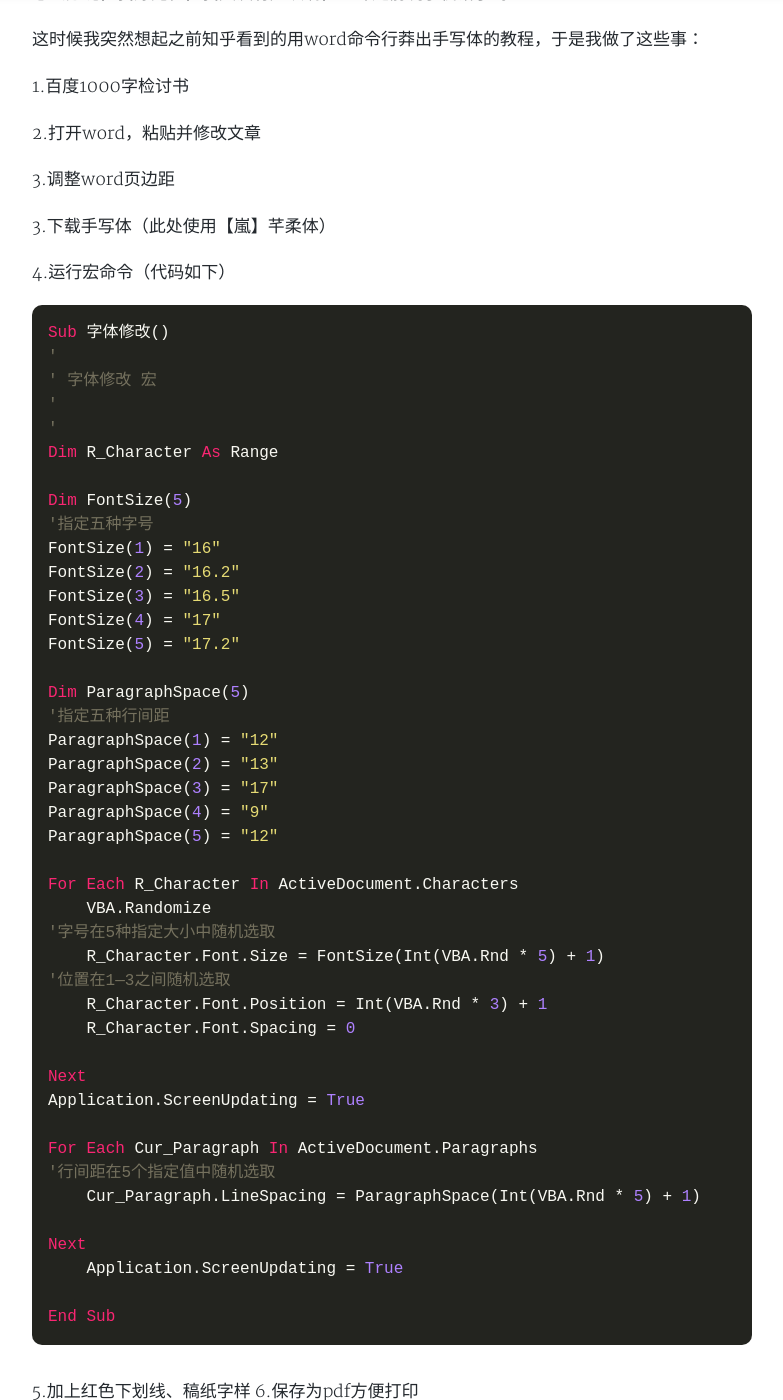
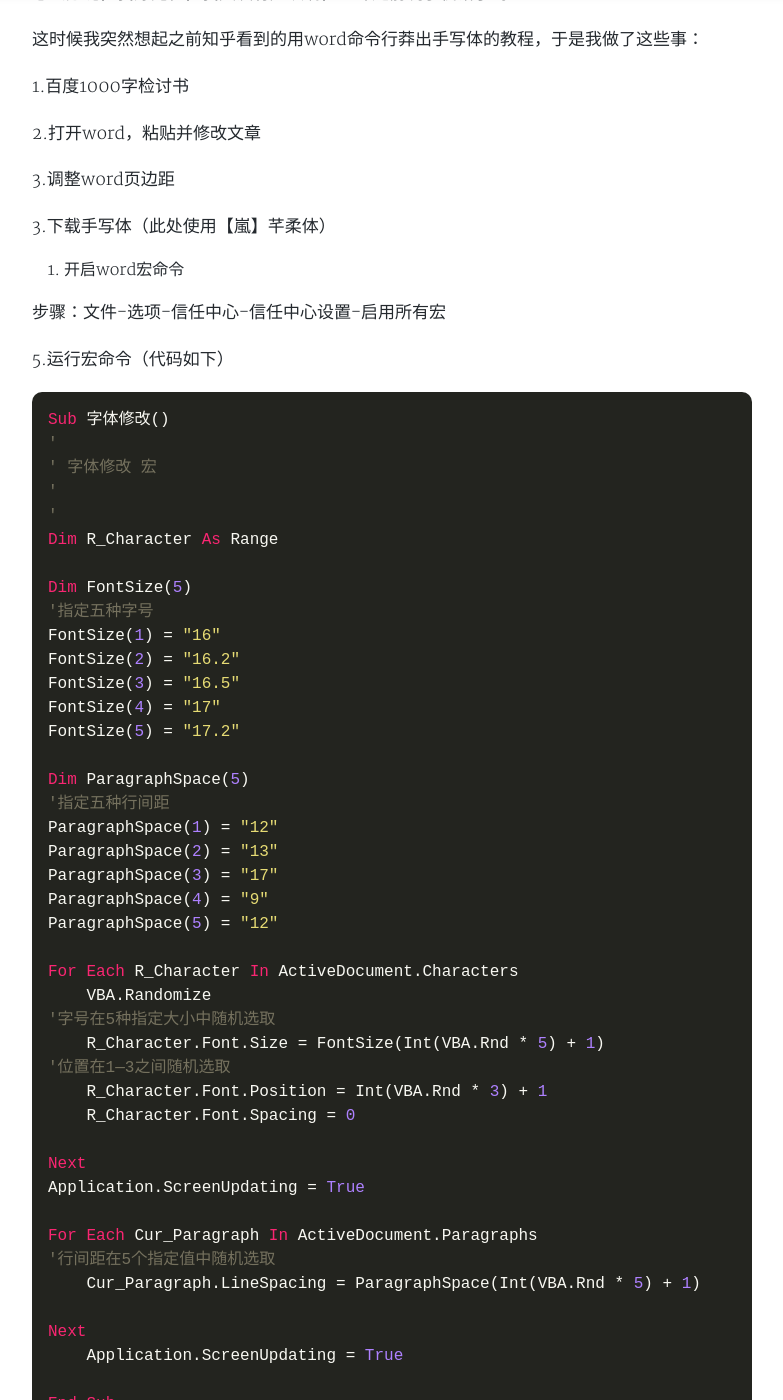
Before and after one commit to Sherryme/Blog, a Jekyll site: the page built from _posts/2019-11-15-damn-teacher.md, in a window 1280 px wide and 1400 px high, scrolled down 645 px. Shown: the whole window, without its empty margins (248-1031 px from the left). Built offline with Jekyll 4.4.1, drawn with Linux system fonts in a browser that asks for light colours; nearby versions of some CDN libraries; comment, search, counter and statistics services are not loaded; a style sheet for code colours, icons or effects is not loaded; some of the changed text lies outside the part shown; grey boxes are pictures that could not be loaded.

Commit message:
Update 2019-11-15-damn-teacher.md

````diff
--- a/_posts/2019-11-15-damn-teacher.md
+++ b/_posts/2019-11-15-damn-teacher.md
@@ -22,7 +22,11 @@ tags: 实验
 
 3.下载手写体（此处使用【嵐】芊柔体）
 
-4.运行宏命令（代码如下）
+4. 开启word宏命令
+
+步骤：文件-选项-信任中心-信任中心设置-启用所有宏
+
+5.运行宏命令（代码如下）
 ```
 Sub 字体修改()
 '
````
Also changed, not shown: other parts of _posts/2019-11-15-damn-teacher.md (+3 -2 lines).
